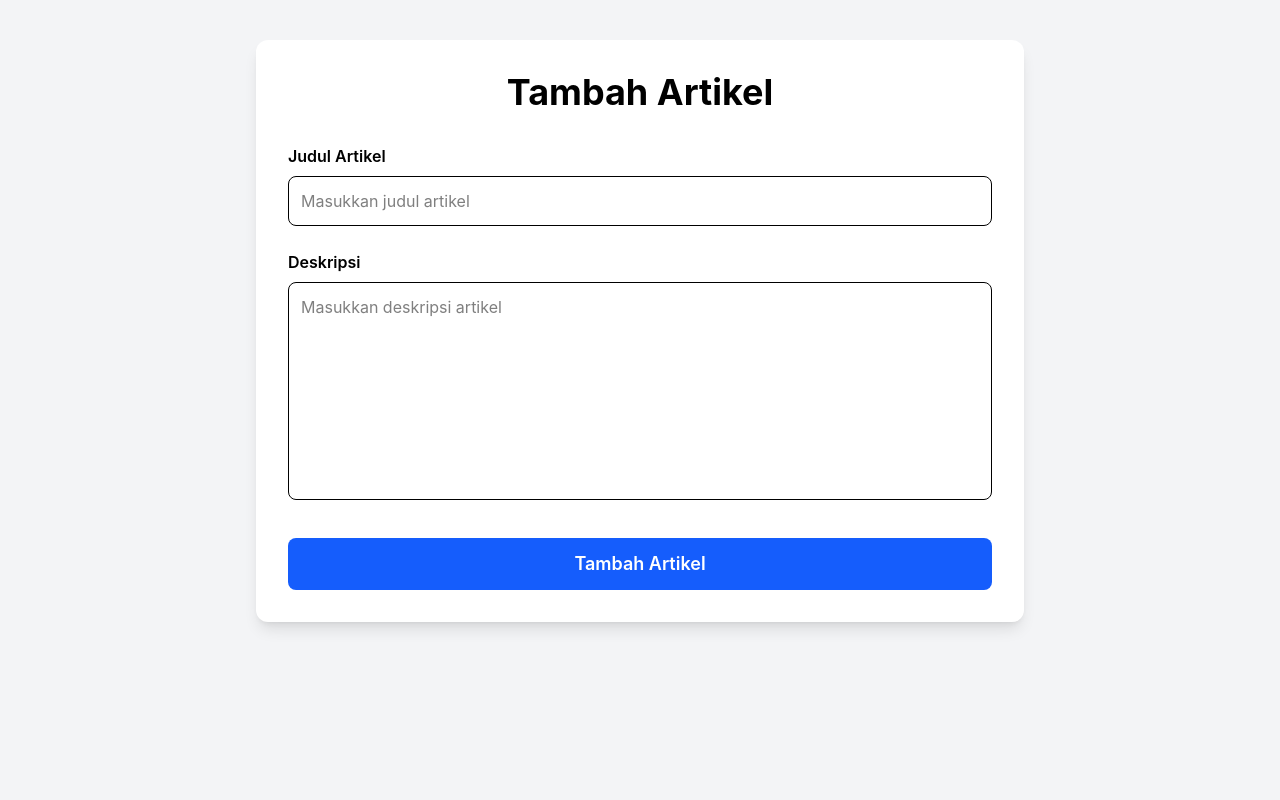
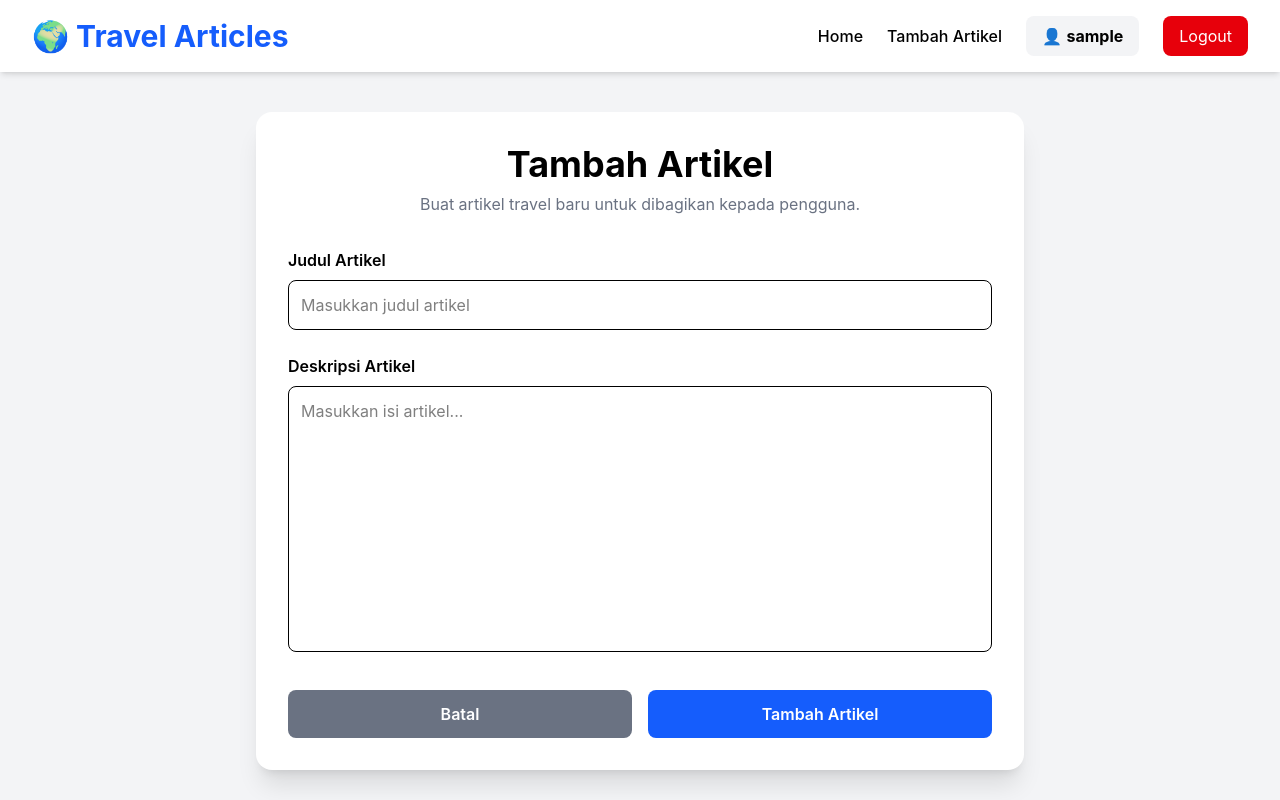
Before and after one commit to hfirza04-crypto/travel-article-app, a React (Vite) app: page /create in a window 1280 px wide. Shown: the top 800 px of the page. Built offline with nearby package versions, Linux system fonts and the light colour scheme; sample sign-in values are in the browser's storage.

Commit message:
Improve Create Article page UI

```diff
--- a/src/pages/CreateArticle/CreateArticle.tsx
+++ b/src/pages/CreateArticle/CreateArticle.tsx
@@ -1,6 +1,10 @@
 import { useState } from "react";
 import { useNavigate } from "react-router-dom";
 import { toast } from "react-toastify";
+
+import Navbar from "../../components/Navbar/Navbar";
+import Footer from "../../components/Footer/Footer";
+
 import { createArticle } from "../../api/article";
 
 function CreateArticle() {
@@ -8,6 +12,7 @@ function CreateArticle() {
 
   const [title, setTitle] = useState("");
   const [description, setDescription] = useState("");
+  const [loading, setLoading] = useState(false);
 
   const handleSubmit = async () => {
     if (title.trim() === "" || description.trim() === "") {
@@ -16,6 +21,8 @@ function CreateArticle() {
     }
 
     try {
+      setLoading(true);
+
       const response = await createArticle(title, description);
 
       console.log("CREATE RESPONSE");
@@ -30,17 +37,27 @@ function CreateArticle() {
       console.log(error);
 
       toast.error("Gagal menambahkan artikel!");
+    } finally {
+      setLoading(false);
     }
   };
 
   return (
-    <div className="min-h-screen bg-gray-100 py-10">
+    <div className="min-h-screen bg-gray-100 flex flex-col">
 
-      <div className="max-w-3xl mx-auto bg-white rounded-xl shadow-lg p-8">
+      <Navbar />
 
-        <h1 className="text-4xl font-bold mb-8 text-center">
+      <div className="flex-1 py-10">
+
+        <div className="max-w-3xl mx-auto bg-white rounded-2xl shadow-xl p-8">
+
+          <h1 className="text-4xl font-bold text-center mb-2">
             Tambah Artikel
           </h1>
+
+          <p className="text-center text-gray-500 mb-8">
+            Buat artikel travel baru untuk dibagikan kepada pengguna.
+          </p>
 
           <div className="mb-6">
 
@@ -61,12 +78,12 @@ function CreateArticle() {
           <div className="mb-8">
 
             <label className="block mb-2 font-semibold">
-            Deskripsi
+              Deskripsi Artikel
             </label>
 
             <textarea
-            rows={8}
-            placeholder="Masukkan deskripsi artikel"
+              rows={10}
+              placeholder="Masukkan isi artikel..."
               value={description}
               onChange={(e) => setDescription(e.target.value)}
               className="w-full border rounded-lg p-3 resize-none focus:outline-none focus:ring-2 focus:ring-blue-500"
@@ -74,14 +91,34 @@ function CreateArticle() {
 
           </div>
 
+          <div className="flex gap-4">
+
+            <button
+              onClick={() => navigate("/home")}
+              className="flex-1 bg-gray-500 hover:bg-gray-600 text-white py-3 rounded-lg font-semibold transition"
+            >
+              Batal
+            </button>
+
             <button
               onClick={handleSubmit}
-          className="w-full bg-blue-600 hover:bg-blue-700 text-white py-3 rounded-lg text-lg font-semibold transition"
+              disabled={loading}
+              className={`flex-1 py-3 rounded-lg text-white font-semibold transition ${
+                loading
+                  ? "bg-blue-300 cursor-not-allowed"
+                  : "bg-blue-600 hover:bg-blue-700"
+              }`}
             >
-          Tambah Artikel
+              {loading ? "Menyimpan..." : "Tambah Artikel"}
             </button>
 
           </div>
+
+        </div>
+
+      </div>
+
+      <Footer />
 
     </div>
   );
--- a/src/pages/DetailArticle/DetailArticle.tsx
+++ b/src/pages/DetailArticle/DetailArticle.tsx
@@ -1,5 +1,11 @@
 import { useEffect, useState } from "react";
-import { useNavigate, useParams } from "react-router-dom";
+import { useNavigate, useParams, Link } from "react-router-dom";
+import { toast } from "react-toastify";
+
+import Navbar from "../../components/Navbar/Navbar";
+import Footer from "../../components/Footer/Footer";
+import Loading from "../../components/Loading/Loading";
+
 import { getArticleById } from "../../api/article";
 
 function DetailArticle() {
@@ -22,33 +28,42 @@ function DetailArticle() {
       setArticle(response.data);
     } catch (error) {
       console.log(error);
-      alert("Gagal mengambil detail artikel");
+      toast.error("Gagal mengambil detail artikel!");
     } finally {
       setLoading(false);
     }
   };
 
   if (loading) {
-    return (
-      <div className="text-center text-3xl font-bold mt-20">
-        Loading...
-      </div>
-    );
+    return <Loading />;
   }
 
   return (
     <div className="min-h-screen bg-gray-100">
 
+      <Navbar />
+
       <div className="max-w-5xl mx-auto py-10 px-5">
 
-        <button
-          onClick={() => navigate("/home")}
-          className="bg-gray-700 text-white px-5 py-2 rounded-lg mb-8"
-        >
-          ← Kembali
-        </button>
+        <div className="flex justify-between items-center mb-6">
 
-        <div className="bg-white rounded-xl shadow-lg overflow-hidden">
+          <button
+            onClick={() => navigate("/home")}
+            className="bg-gray-700 hover:bg-gray-800 text-white px-5 py-2 rounded-lg transition"
+          >
+            ← Kembali
+          </button>
+
+          <Link
+            to={`/edit/${article.documentId}`}
+            className="bg-yellow-500 hover:bg-yellow-600 text-white px-5 py-2 rounded-lg transition"
+          >
+            ✏ Edit Artikel
+          </Link>
+
+        </div>
+
+        <div className="bg-white rounded-2xl shadow-xl overflow-hidden">
 
           <img
             src={
@@ -56,37 +71,44 @@ function DetailArticle() {
               "https://picsum.photos/1200/500"
             }
             alt={article.title}
-            className="w-full h-96 object-cover"
+            className="w-full h-[450px] object-cover"
           />
 
           <div className="p-8">
 
-            <h1 className="text-4xl font-bold mb-6">
+            <span className="inline-block bg-blue-100 text-blue-700 px-4 py-1 rounded-full text-sm font-semibold mb-4">
+              {article.category?.name || "Travel"}
+            </span>
+
+            <h1 className="text-4xl font-bold mb-5">
               {article.title}
             </h1>
 
-            <p className="text-gray-700 text-lg leading-9">
-              {article.description}
-            </p>
-
-            <hr className="my-8" />
-
-            <div className="space-y-3">
+            <div className="flex flex-wrap gap-6 text-gray-500 mb-8">
 
               <p>
-                <b>Penulis :</b>{" "}
-                {article.user?.username || "Unknown"}
+                👤 <b>{article.user?.username || "Unknown"}</b>
               </p>
 
               <p>
-                <b>Kategori :</b>{" "}
-                {article.category?.name || "Travel"}
+                📅{" "}
+                {new Date(article.createdAt).toLocaleDateString(
+                  "id-ID",
+                  {
+                    day: "numeric",
+                    month: "long",
+                    year: "numeric",
+                  }
+                )}
               </p>
 
-              <p>
-                <b>Dibuat :</b>{" "}
-                {new Date(article.createdAt).toLocaleDateString()}
-              </p>
+            </div>
+
+            <hr className="mb-8" />
+
+            <div className="text-gray-700 leading-9 text-lg whitespace-pre-line">
+
+              {article.description}
 
             </div>
 
@@ -96,6 +118,8 @@ function DetailArticle() {
 
       </div>
 
+      <Footer />
+
     </div>
   );
 }
```
Lines whose indentation alone changed are shown as unchanged.
